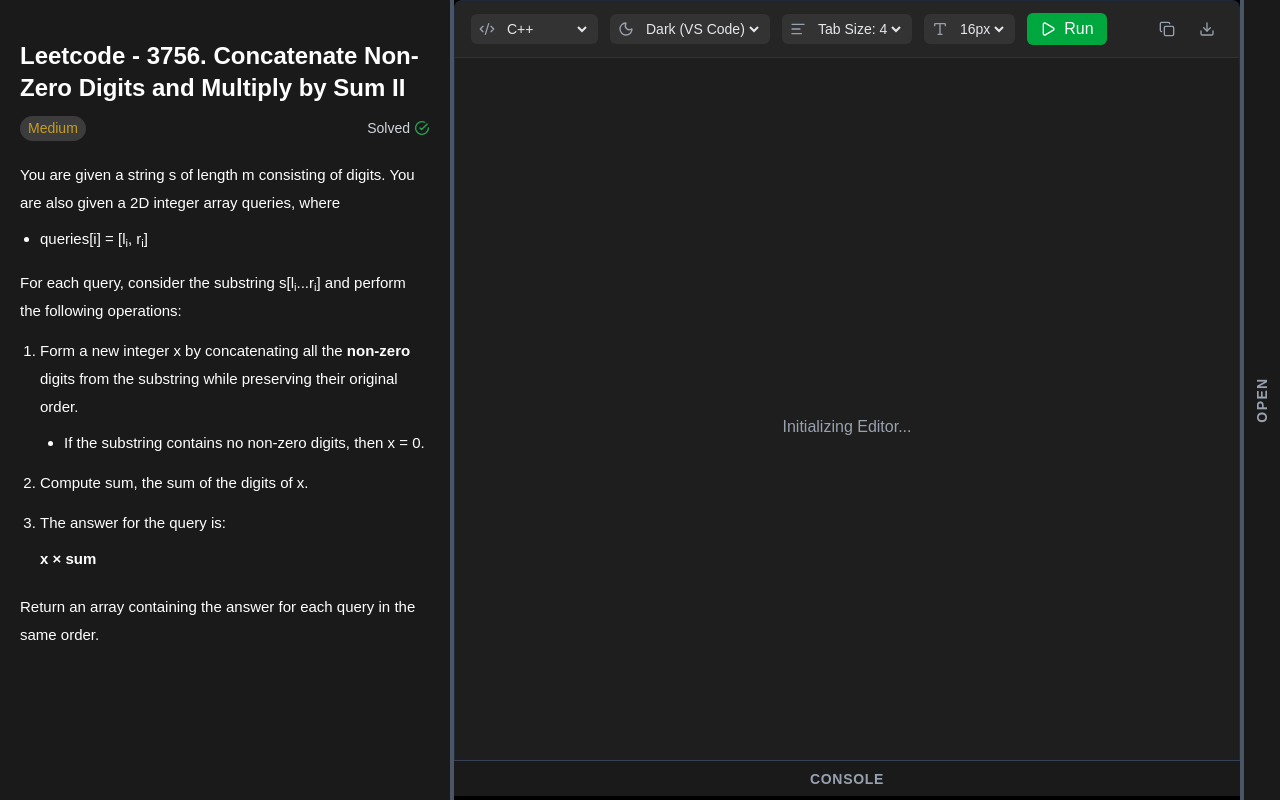
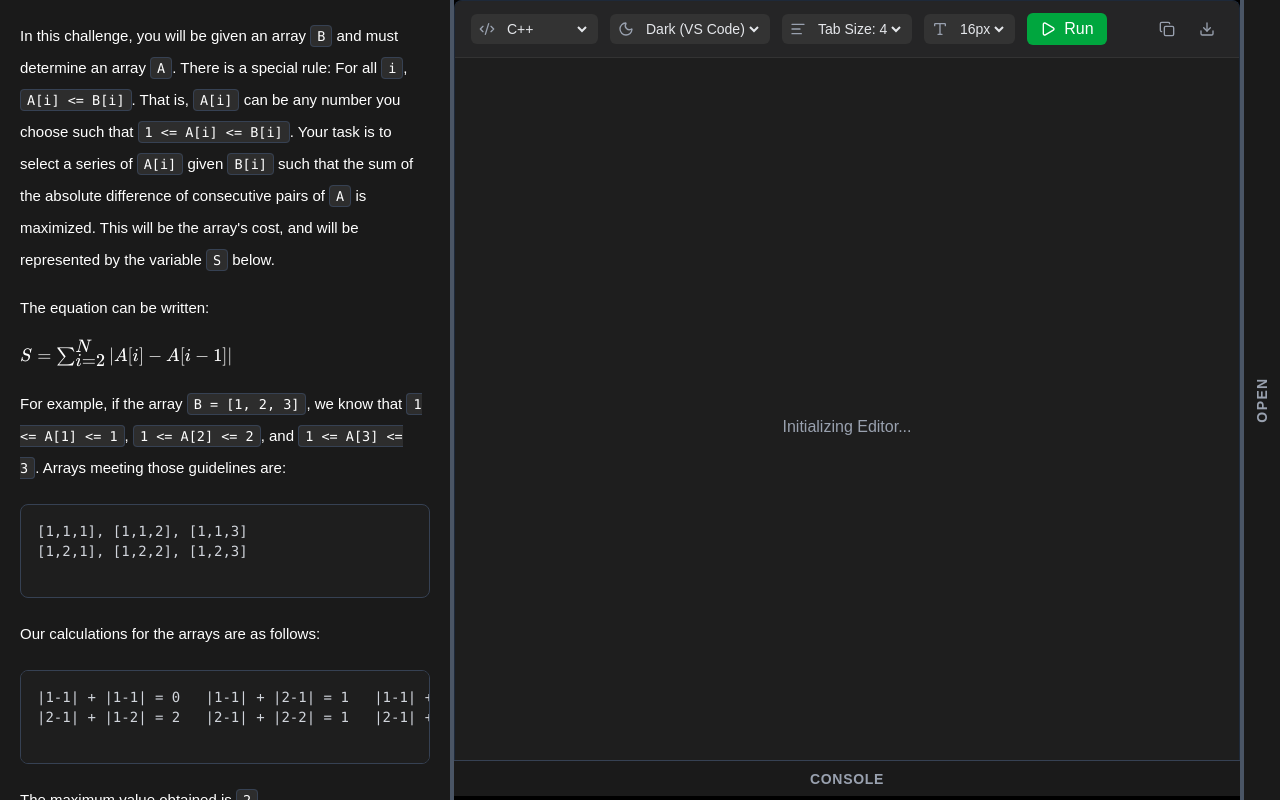
Before and after one commit to maaz-i7/Shine-Ai, a Next.js app in the folder client/: page /canvas in a window 1280 px wide. Built offline with nearby package versions, Linux system fonts and the light colour scheme; a web font is replaced by a local one.

Commit message:
updated problem section UI

```diff
--- a/client/src/app/globals.css
+++ b/client/src/app/globals.css
@@ -1,4 +1,7 @@
 @import "tailwindcss";
+@plugin "@tailwindcss/typography";
+@import 'katex/dist/katex.min.css';
+
 
 /* @theme inline {
   --color-background: var(--background);
@@ -60,3 +63,22 @@ body {
 .minimal-scrollbar::-webkit-scrollbar-corner {
   background: transparent;
 }
+
+.prose code::before {
+  content: none !important;
+}
+.prose code::after {
+  content: none !important;
+}
+
+.prose code {
+  font-weight: 500 !important;
+}
+
+.problem-markdown :not(pre) > code {
+    @apply bg-[#2d2d2d] text-white px-1.5 py-0.5 rounded border border-gray-700 font-mono text-[0.9em];
+}
+
+.problem-markdown pre code {
+    @apply bg-transparent border-0 p-0 text-gray-300;
+}
--- /dev/null
+++ b/client/src/app/problem/page.js
@@ -0,0 +1,8 @@
+import ProblemSection from "@/components/ProblemSection"
+export default function page() {
+    return (
+        <div className="w-screen h-screen overflow-y-scroll">
+            <ProblemSection />
+        </div>
+    )
+}
--- a/client/src/components/ProblemSection.js
+++ b/client/src/components/ProblemSection.js
@@ -1,90 +1,208 @@
-"use client"
+"use client";
 
-export default function Component() {
+import ReactMarkdown from "react-markdown";
+import remarkGfm from "remark-gfm";
+import remarkMath from "remark-math";
+import rehypeKatex from "rehype-katex";
+import rehypeRaw from "rehype-raw";
+import "katex/dist/katex.min.css";
+
+const content =
+`
+In this challenge, you will be given an array \`B\` and must determine an array \`A\`. There is a special rule: For all \`i\`, \`A[i] <= B[i]\`. That is, \`A[i]\` can be any number you choose such that \`1 <= A[i] <= B[i]\`. Your task is to select a series of \`A[i]\` given \`B[i]\` such that the sum of the absolute difference of consecutive pairs of \`A\` is maximized. This will be the array's cost, and will be represented by the variable \`S\` below.
+
+The equation can be written:
+
+$$S = \\sum_{i=2}^{N} \\vert{}A[i] - A[i - 1]\\vert{}$$
+
+For example, if the array \`B = [1, 2, 3]\`, we know that \`1 <= A[1] <= 1\`, \`1 <= A[2] <= 2\`, and \`1 <= A[3] <= 3\`. Arrays meeting those guidelines are:
+
+\`\`\`
+[1,1,1], [1,1,2], [1,1,3]
+[1,2,1], [1,2,2], [1,2,3]
+
+\`\`\`
+
+Our calculations for the arrays are as follows:
+
+\`\`\`
+|1-1| + |1-1| = 0   |1-1| + |2-1| = 1   |1-1| + |3-1| = 2
+|2-1| + |1-2| = 2   |2-1| + |2-2| = 1   |2-1| + |3-2| = 2
+
+\`\`\`
+
+The maximum value obtained is \`2\`.
+
+### Function Description
+
+Complete the cost function in the editor below. It should return the maximum value that can be obtained.
+
+cost has the following parameter(s):
+
+* \`B\`: an array of integers
+
+---
+
+### Input Format
+
+The first line contains the integer \`t\`, the number of test cases.
+
+Each of the next \`t\` pairs of lines is a test case where:
+
+* The first line contains an integer \`n\`, the length of \`B\`
+* The next line contains \`n\` space-separated integers \`B[i]\`
+
+### Constraints
+
+* \`1 <= t <= 20\`
+* \`1 < n <= 10^5\`
+* \`1 <= B[i] <= 100\`
+* <code>1 &lt; n &lt;= 10<sup>5</sup></code>
+### Output Format
+
+For each test case, print the maximum sum on a separate line.
+
+### Sample Input
+
+\`\`\`
+1
+5
+10 1 10 1 10
+
+\`\`\`
+
+### Sample Output
+
+\`\`\`
+36
+
+\`\`\`
+
+### Explanation
+
+The maximum sum occurs when \`A[1]=A[3]=A[5]=10\` and \`A[2]=A[4]=1\`. That is
+
+\`|1 - 10| + |10 - 1| + |1 - 10| + |10 - 1| = 36\`.
+`
+
+export default function ProblemSection({ }) {
     return (
-        <div className="p-5 h-screen overflow-y-auto minimal-scrollbar pt-10">
-            <div className="font-bold text-2xl">Leetcode - 3756. Concatenate Non-Zero Digits and Multiply by Sum II</div>
-            <div className="flex w-full justify-between gap-2 mt-3 mb-5 items-center">
-                <div className="text-[#C69D24] bg-[#3C3C3C] w-fit flex items-center justify-center rounded-2xl px-2 p-0.5 text-[14px]">Medium</div>
-                <div className="flex">
-                    <div className="mr-1 text-gray-300 text-[14px]">Solved</div>
-                    <svg
-                        xmlns="http://www.w3.org/2000/svg"
-                        viewBox="0 0 14 14"
-                        width="1em"
-                        height="1em"
-                        fill="none"
-                        className="mt-0.5 w-4 text-[#28a252]"
-                    >
-                        <path
-                            stroke="currentColor"
-                            strokeLinecap="round"
-                            strokeLinejoin="round"
-                            strokeWidth={1.2}
-                            d="M12.598 7a5.6 5.6 0 11-3.15-5.037m2.1 1.537l-4.9 4.9-1.4-1.4"
-                        />
-                    </svg>
-                </div>
-            </div>
+        <div className="problem-markdown text-white leading-8 minimal-scrollbar text-[15px] font-sans wrap-break-word h-screen overflow-y-scroll p-5">
+            <ReactMarkdown
+                remarkPlugins={[remarkGfm, remarkMath]}
+                rehypePlugins={[rehypeRaw, rehypeKatex]}
+                components={{
+                    h1: ({ children }) => (
+                        <h1 className="text-4xl font-bold mb-6">
+                            {children}
+                        </h1>
+                    ),
 
-            {/* Problem Statement formatted */}
-            <div className="mt-3 text-[15px] text-white leading-7">
-                <p>
-                    You are given a string <span className="highlight-bg">s</span> of length{" "}
-                    <span className="highlight-bg">m</span> consisting of digits. You are also
-                    given a 2D integer array{" "}
-                    <span className="highlight-bg">queries</span>, where
-                </p>
+                    h2: ({ children }) => (
+                        <h2 className="text-3xl font-semibold mt-10 mb-4">
+                            {children}
+                        </h2>
+                    ),
 
-                <div className="mt-2 ml-5">
-                    <ul className="list-disc space-y-2">
-                        <li>
-                            <span className="highlight-bg">queries[i] = [l<sub>i</sub>, r<sub>i</sub>]</span>
-                        </li>
-                    </ul>
-                </div>
+                    h3: ({ children }) => (
+                        <h3 className="text-2xl font-semibold mt-8 mb-3">
+                            {children}
+                        </h3>
+                    ),
 
-                <p className="mt-4">
-                    For each query, consider the substring{" "}
-                    <span className="highlight-bg">s[l<sub>i</sub>...r<sub>i</sub>]</span> and
-                    perform the following operations:
-                </p>
+                    p: ({ children }) => (
+                        <p className="mb-4 leading-8">
+                            {children}
+                        </p>
+                    ),
 
-                <div className="mt-3 ml-5">
-                    <ol className="list-decimal space-y-3">
-                        <li>
-                            Form a new integer <span className="highlight-bg">x</span> by
-                            concatenating all the <strong>non-zero</strong> digits from the
-                            substring while preserving their original order.
-                            <ul className="list-disc ml-6 mt-2">
-                                <li>
-                                    If the substring contains no non-zero digits, then{" "}
-                                    <span className="highlight-bg">x = 0</span>.
-                                </li>
-                            </ul>
-                        </li>
+                    ul: ({ children }) => (
+                        <ul className="list-disc ml-7 mb-5 space-y-2">
+                            {children}
+                        </ul>
+                    ),
 
-                        <li>
-                            Compute <span className="highlight-bg">sum</span>, the sum of the digits
-                            of <span className="highlight-bg">x</span>.
-                        </li>
+                    ol: ({ children }) => (
+                        <ol className="list-decimal ml-7 mb-5 space-y-2">
+                            {children}
+                        </ol>
+                    ),
 
-                        <li>
-                            The answer for the query is:
-                            <div className="mt-2">
-                                <span className="highlight-bg font-semibold">
-                                    x × sum
-                                </span>
-                            </div>
-                        </li>
-                    </ol>
-                </div>
+                    li: ({ children }) => (
+                        <li>{children}</li>
+                    ),
 
-                <p className="mt-5">
-                    Return an array containing the answer for each query in the same order.
-                </p>
-            </div>
+                    blockquote: ({ children }) => (
+                        <blockquote className="border-l-4 border-gray-600 pl-4 italic text-gray-300 my-4">
+                            {children}
+                        </blockquote>
+                    ),
 
+                    table: ({ children }) => (
+                        <div className="overflow-x-auto my-6">
+                            <table className="border-collapse border border-gray-700">
+                                {children}
+                            </table>
+                        </div>
+                    ),
+
+                    thead: ({ children }) => (
+                        <thead className="bg-[#202020]">
+                            {children}
+                        </thead>
+                    ),
+
+                    tbody: ({ children }) => (
+                        <tbody>{children}</tbody>
+                    ),
+
+                    tr: ({ children }) => (
+                        <tr className="border-b border-gray-700">
+                            {children}
+                        </tr>
+                    ),
+
+                    hr: () => (
+                        <hr className="my-8 border-0 h-px bg-gray-700" />
+                    ),
+
+                    th: ({ children }) => (
+                        <th className="border border-gray-700 px-4 py-2 text-left font-semibold">
+                            {children}
+                        </th>
+                    ),
+
+                    td: ({ children }) => (
+                        <td className="border border-gray-700 px-4 py-2">
+                            {children}
+                        </td>
+                    ),
+
+
+
+                    pre({ children }) {
+                        return (
+                            <pre
+                                className="
+                                    bg-[#1e1e1e]
+                                    border
+                                    border-gray-700
+                                    rounded-lg
+                                    p-4
+                                    overflow-x-auto
+                                    minimal-scrollbar
+                                    my-5
+                                    text-sm
+                                "
+                            >
+                                {children}
+                            </pre>
+                        );
+                    },
+                }}
+            >
+                {content}
+            </ReactMarkdown>
         </div>
-    )
+    );
 }
```
Also changed, not shown: client/package.json (+9 -1 lines), 2 other files (tests, documents, lock files or other folders).
